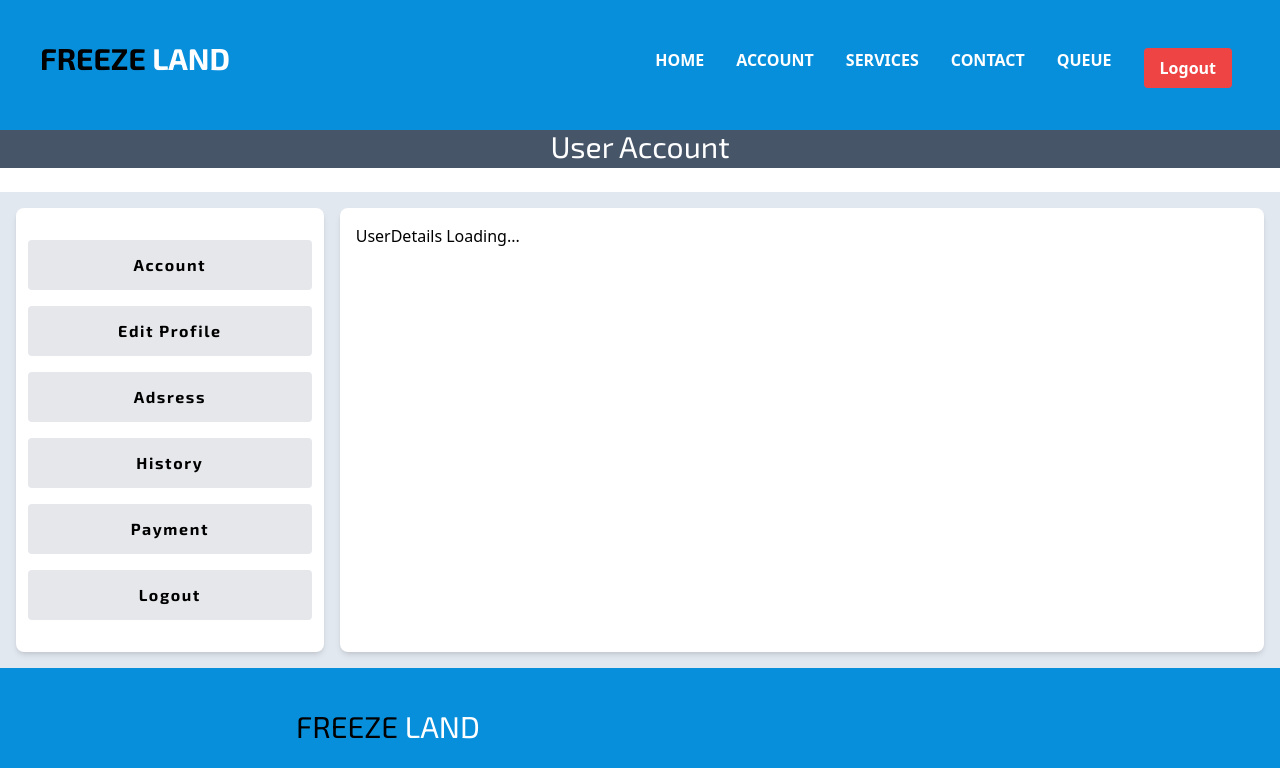
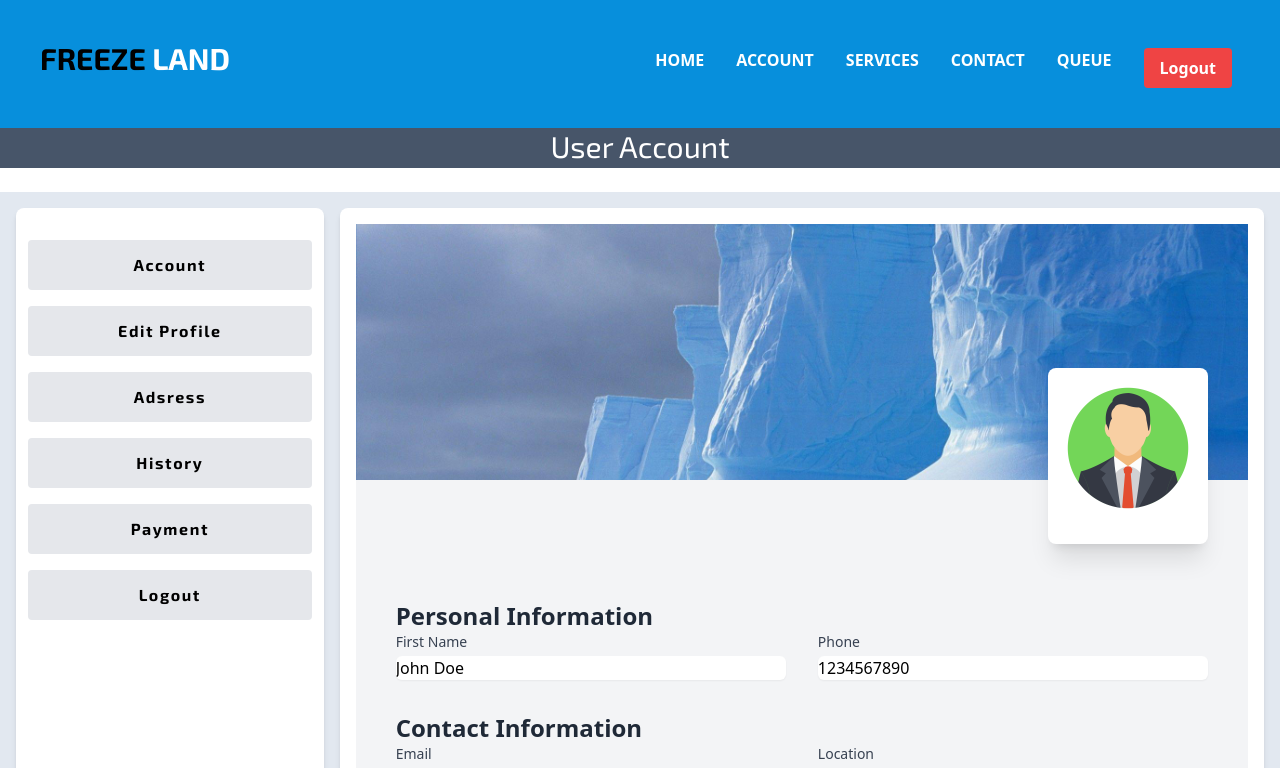
Before and after one commit to SandeeepS/FreezeLand-frontend, a React (Vite) app: page /user/account in a window 1280 px wide. Shown: the top 768 px of the page. Built offline with nearby package versions, Linux system fonts and the light colour scheme; no server answers; sample sign-in values are in the browser's storage.

Commit message:
changed the style of the profileDetails.tsx for dispalying the user details

```diff
--- a/src/Pages/User/Account.tsx
+++ b/src/Pages/User/Account.tsx
@@ -8,21 +8,22 @@ const Account: React.FC = () => {
   return (
     <>
       <div className="flex flex-col">
-
         {/* Fixed header at the top */}
         <div className="fixed top-0 left-0 w-full z-10 ">
           <Header />
         </div>
 
         {/* Account header */}
-        <div className=" pt-32 h-4  w-full fixed  ">
+        <div className=" pt-32 h-4  w-full fixed  z-10 ">
           <AccountHeader />
         </div>
 
         {/* Main content area */}
         <div className="flex flex-col flex-grow pt-[12rem] ">
           {/* Content section with sidebar and main area */}
+
           <div className="flex flex-row flex-grow bg-slate-200">
+
             {/* Sidebar */}
             <div className="bg-white ml-4 mt-4 mb-4 rounded-lg basis-1/4 shadow-md">
               <AccountSidebar />
--- a/src/Pages/User/Service.tsx
+++ b/src/Pages/User/Service.tsx
@@ -58,7 +58,7 @@ const Service: React.FC = () => {
           setDefaultAddress(defaultAdd._id);
           setDefaultAddressDetails(defaultAdd);
         }
-      } catch (error) {
+      } catch (error){
         console.log(error as Error);
       }
     };
@@ -70,12 +70,13 @@ const Service: React.FC = () => {
   const handleFetchLocation = () => {
     navigator.geolocation.getCurrentPosition(
       async (position) => {
-        const { latitude, longitude } = position.coords;
+        const { latitude,longitude} = position.coords;
         try {
           const response = await fetch(
             `https://maps.googleapis.com/maps/api/geocode/json?latlng=${latitude},${longitude}&key=${apiKey}`
           );
           const data = await response.json();
+          console.log("Geocoding respose is ",data);
           if (data.results && data.results.length > 0) {
             setLocationName({
               address: data.results[0].formatted_address,
@@ -134,7 +135,6 @@ const Service: React.FC = () => {
               initialValues={{
                 name: "",
                 complaintDiscription: "",
-                image: "",
                 location: "",
                 file: null,
                 defaultAddress: "",
@@ -232,7 +232,7 @@ const Service: React.FC = () => {
                   {/**providing space for inserting the device image*/}
                   <div>
                     {formik.values.file && (
-                      <PreviewImage file={formik.values.file} />
+                      <PreviewImage file={formik.values.file}/>
                     )}
                   </div>
                   {/**Adding  address with addaddress option. */}
--- a/src/components/User/ProfileDetails.tsx
+++ b/src/components/User/ProfileDetails.tsx
@@ -1,11 +1,8 @@
-import React from "react";
+import React, { useState } from 'react';
 import AntarticaImage from "../../Images/Antartica.jpg";
-import { useAppSelector } from "../../App/store";
-import { getProfile } from "../../Api/user";
-import { useEffect, useState } from "react";
-import { useNavigate } from "react-router-dom";
 
-interface userDetails {
+
+interface UserDetails {
   name: string;
   email: string;
   phone: number;
@@ -14,134 +11,109 @@ interface userDetails {
 }
 
 const ProfileDetails: React.FC = () => {
-  const { userData } = useAppSelector((state) => state.auth);
-  console.log("User Details from the account side ", userData);
-  const [userDetails, setUserDetails] = useState<userDetails | null>(null);
-  const navigate = useNavigate();
+  // Mock data - in real app this would come from props or context
+  const [userDetails] = useState<UserDetails>({
+    name: "John Doe",
+    email: "john@example.com",
+    phone: 1234567890,
+    location: "New York",
+    address: "123 Main St, New York, NY 10001"
+  });
 
-  useEffect(() => {
-    const fetchUserDetails = async () => {
-      try {
-        const response = await getProfile();
-        const user = response?.data.data.data;
-        console.log("User details from the backend in the Account is ", user);
+  // const handleEditProfile = () => {
+  //   // In real app this would use proper navigation
+  //   console.log('Edit profile clicked');
+  // };
 
-        setUserDetails(user);
-      } catch (error) {
-        console.log(
-          "Failded to fetch the user Details from the Account section",
-          error
-        );
-      }
-    };
-    fetchUserDetails();
-  }, []);
-
-
-  const editProfile = () => {
-      navigate('/user/account/profile')
-  }
   return (
-    <>
-      {userDetails ? (
-        <div className="flex flex-col">
+    <div className="flex flex-col min-h-screen bg-gray-100">
+      <div className="relative">
         <div
+          className="w-full h-64 bg-cover bg-center"
           style={{
             backgroundImage: `url(${AntarticaImage})`,
-              backgroundSize: "cover",
-              backgroundPosition: "center",
-              width: "100%",
-              height: "100%",
           }}
-            className="grid grid-cols-6 col-span-2 justify-between bg-white rounded-tl-lg rounded-tr-lg items-center pt-5 text-xs uppercase font-[500]  "
         >
-            {/* Black Div */}
-            <div className="col-end-8 col-span-2 flex justify-center items-center">
-              <div className="bg-white w-36 h-36 rounded-md items-center justify-center hidden lg:block  mb-4 mr-6 flex-col">
-                <div className="w-[78%]">
-                  <img className="" src="/src/Images/businessman.png" alt="" />
+          <div className="absolute -bottom-16 right-10">
+            <div className="bg-white p-4 rounded-lg shadow-xl">
+              <div className="w-32 h-32 mx-auto mb-4">
+                <img
+                  src="/src/Images/businessman.png"
+                  alt="Profile"
+                  className="w-full h-full object-cover rounded-lg"
+                />
               </div>
-                <div className="flex flex-row w-full items-baseline justify-between ">
-                  <button onClick={editProfile} className="bg-blue-500 hover:bg-blue-700 text-white font-bold py-2  w-full ">
-                    Edit
-                  </button>
+              {/* <button
+                onClick={handleEditProfile}
+                className="w-full bg-blue-500 hover:bg-blue-700 text-white font-bold py-2 px-4 rounded-lg shadow-md transition duration-300"
+              >
+                Edit Profile
+              </button> */}
+            </div>
+          </div>
         </div>
       </div>
 
-            </div>
-          </div>
-          <div className="space-x-4  bg-white grid grid-cols-2 p-10">
+      <div className="space-y-8 p-10 mt-20">
         <div>
-              <label className="block text-gray-700">First Name</label>
+          <h2 className="text-2xl font-bold text-gray-800">Personal Information</h2>
+          <div className="grid grid-cols-1 md:grid-cols-2 gap-8">
+            <div>
+              <label className="block text-sm font-medium text-gray-700">First Name</label>
               <input
                 type="text"
                 value={userDetails.name}
                 readOnly
-                className="w-full px-3 py-2 border border-gray-300 rounded-md bg-gray-100 cursor-not-allowed"
+                className="mt-1 block w-full rounded-md border-gray-300 shadow-sm focus:border-indigo-300 focus:ring focus:ring-indigo-200 focus:ring-opacity-50"
               />
+            </div>
+            <div>
+              <label className="block text-sm font-medium text-gray-700">Phone</label>
+              <input
+                type="number"
+                value={userDetails.phone}
+                readOnly
+                className="mt-1 block w-full rounded-md border-gray-300 shadow-sm focus:border-indigo-300 focus:ring focus:ring-indigo-200 focus:ring-opacity-50"
+              />
+            </div>
+          </div>
         </div>
 
         <div>
-              <label className="block text-gray-700">Phone</label>
-              <input
-                type="number "
-                value={userDetails.phone}
-                readOnly
-                className="w-full  px-3 py-2 border border-gray-300 rounded-md bg-gray-100 cursor-not-allowed"
-              />
-            </div>
+          <h2 className="text-2xl font-bold text-gray-800">Contact Information</h2>
+          <div className="grid grid-cols-1 md:grid-cols-2 gap-8">
             <div>
-              <label className="block text-gray-700">Email</label>
+              <label className="block text-sm font-medium text-gray-700">Email</label>
               <input
                 type="text"
                 value={userDetails.email}
                 readOnly
-                className="w-full px-3 py-2 border border-gray-300 rounded-md bg-gray-100 cursor-not-allowed"
+                className="mt-1 block w-full rounded-md border-gray-300 shadow-sm focus:border-indigo-300 focus:ring focus:ring-indigo-200 focus:ring-opacity-50"
               />
             </div>
             <div>
-              <label className="block text-gray-700">Location</label>
+              <label className="block text-sm font-medium text-gray-700">Location</label>
               <input
                 type="text"
-                value={
-                  userDetails.location ? userDetails.location : "Add Location !"
-                }
+                value={userDetails.location || "Add Location!"}
                 readOnly
-                className="w-full px-3 py-2 border border-gray-300 rounded-md bg-gray-100 cursor-not-allowed"
-              />
-            </div>
-            <div>
-              <label className="block text-gray-700">Pincode</label>
-              <input
-                type="text"
-                value=""
-                readOnly
-                className="w-full px-3 py-2 border border-gray-300 rounded-md bg-gray-100 cursor-not-allowed"
-              />
-            </div>
-          </div>
-          <div className="flex  justify-center items-center bg-white">
-            <div className="w-full mx-10 mb-4">
-              <label className="block text-gray-700">Address</label>
-              <textarea
-                value={
-                  userDetails.address
-                    ? userDetails.address
-                    : "Address is not Added "
-                }
-                readOnly
-                rows={4} // Number of lines visible in textarea
-                className="w-full px-3 py-2 border border-gray-300 rounded-md bg-gray-100 cursor-not-allowed"
+                className="mt-1 block w-full rounded-md border-gray-300 shadow-sm focus:border-indigo-300 focus:ring focus:ring-indigo-200 focus:ring-opacity-50"
               />
             </div>
           </div>
         </div>
-      ) : (
+
         <div>
-          <p>UserDetails Loading...</p>
+          <h2 className="text-2xl font-bold text-gray-800">Address</h2>
+          <textarea
+            value={userDetails.address || "Address is not Added"}
+            readOnly
+            rows={4}
+            className="mt-1 block w-full rounded-md border-gray-300 shadow-sm focus:border-indigo-300 focus:ring focus:ring-indigo-200 focus:ring-opacity-50"
+          />
         </div>
-      )}
-    </>
+      </div>
+    </div>
   );
 };
 
```
Also changed, not shown: 1 other file (tests, documents, lock files or other folders). Lines whose indentation alone changed are shown as unchanged.
